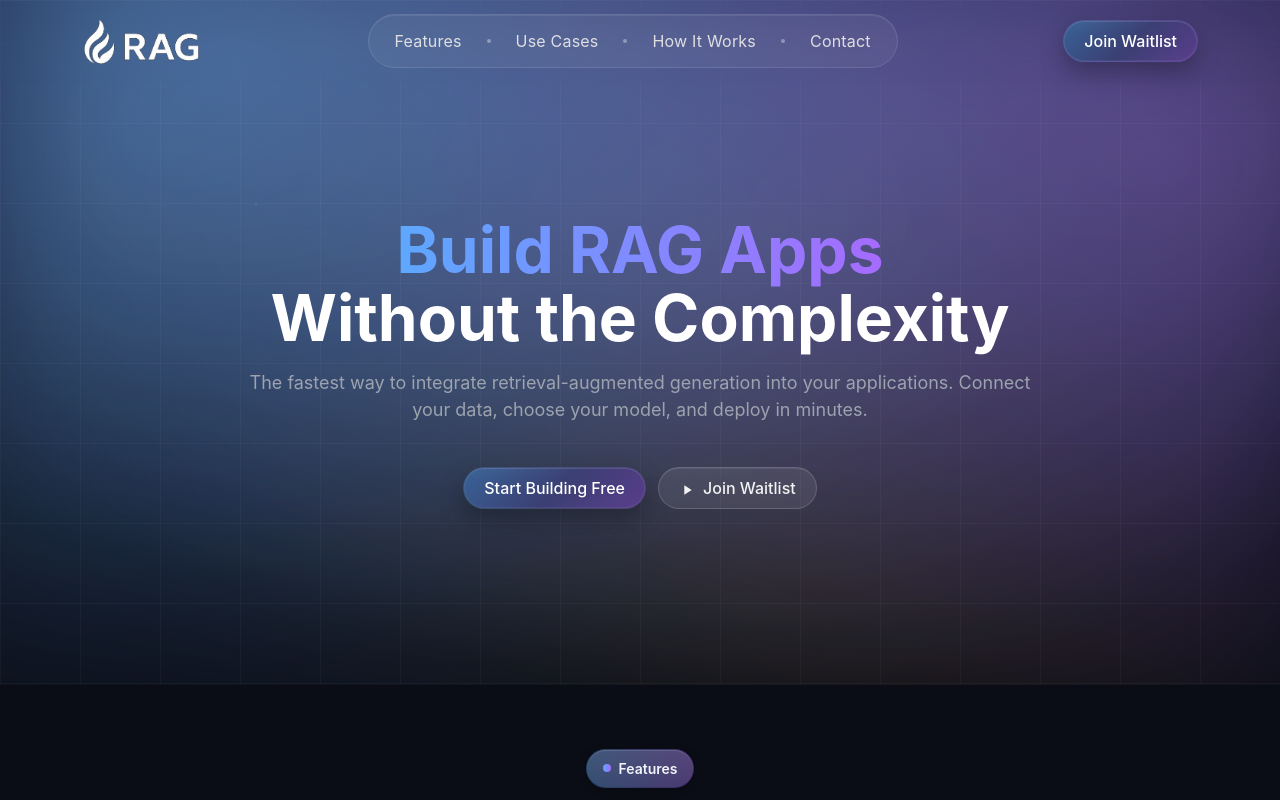
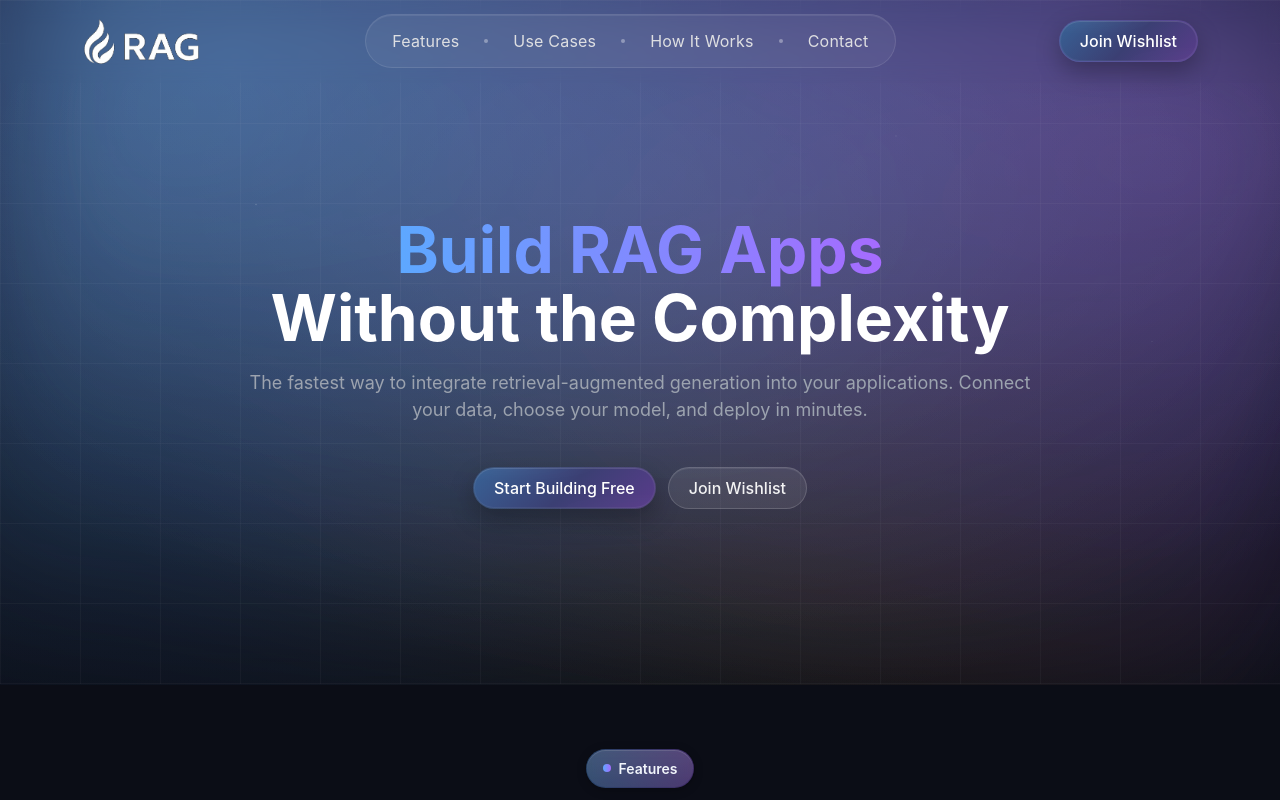
Before and after one commit to dhavalinventam/rag-website, a Next.js app: page / in a window 1280 px wide. Shown: the top 800 px of the page. Built offline with nearby package versions, Linux system fonts and the light colour scheme.

Commit message:
css update

```diff
--- a/src/components/layout/Header/index.tsx
+++ b/src/components/layout/Header/index.tsx
@@ -72,7 +72,7 @@ export default function Header() {
                 className={"btn btn-gradient-primary rounded-pill w-100"}
                 onClick={() => setExpanded(false)}
               >
-                Join waitlist
+                Join wishlist
               </Link>
             </div>
           </Navbar.Collapse>
@@ -82,7 +82,7 @@ export default function Header() {
               href={{ pathname: "/", hash: "get-started" }}
               className={"btn btn-gradient-primary rounded-pill"}
             >
-              Join waitlist
+              Join wishlist
             </Link>
           </div>
         </Container>
--- a/src/components/pages/home/hero-section/index.tsx
+++ b/src/components/pages/home/hero-section/index.tsx
@@ -25,17 +25,7 @@ const HeroSection = () => {
               Start building free
             </Link>
             <Link href={{ pathname: "/", hash: "demo" }} className={"btn btn-ghost rounded-pill"}>
-              <svg
-                className={styles.playIcon}
-                width="16"
-                height="16"
-                viewBox="0 0 24 24"
-                fill="currentColor"
-                aria-hidden="true"
-              >
-                <path d="M8 5v14l11-7z"></path>
-              </svg>
-              Join waitlist
+              Join wishlist
             </Link>
           </div>
         </div>
```
